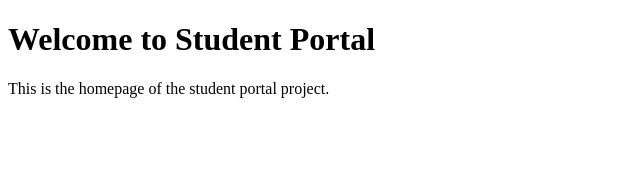
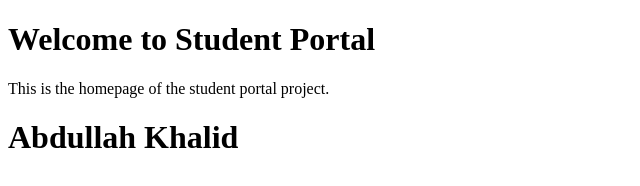
Before and after one commit to abdullah-abdk/student-portal, a plain HTML site: page index.html in a window 1280 px wide. Shown: the whole page, without its empty margins (0-640 px from the left). Drawn offline with Linux system fonts and the light colour scheme.

Commit message:
Updated index file

```diff
--- a/index.html
+++ b/index.html
@@ -6,5 +6,7 @@
 <body>
     <h1>Welcome to Student Portal</h1>
     <p>This is the homepage of the student portal project.</p>
+
+    <h1>Abdullah Khalid</h1>
 </body>
 </html>
```
